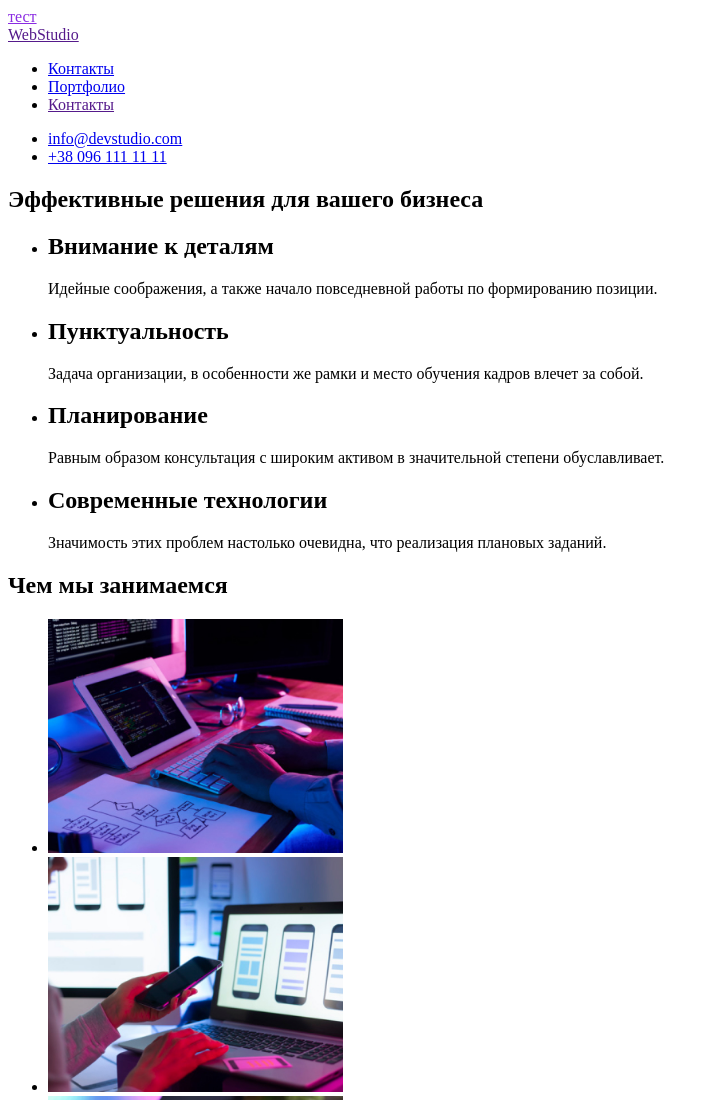
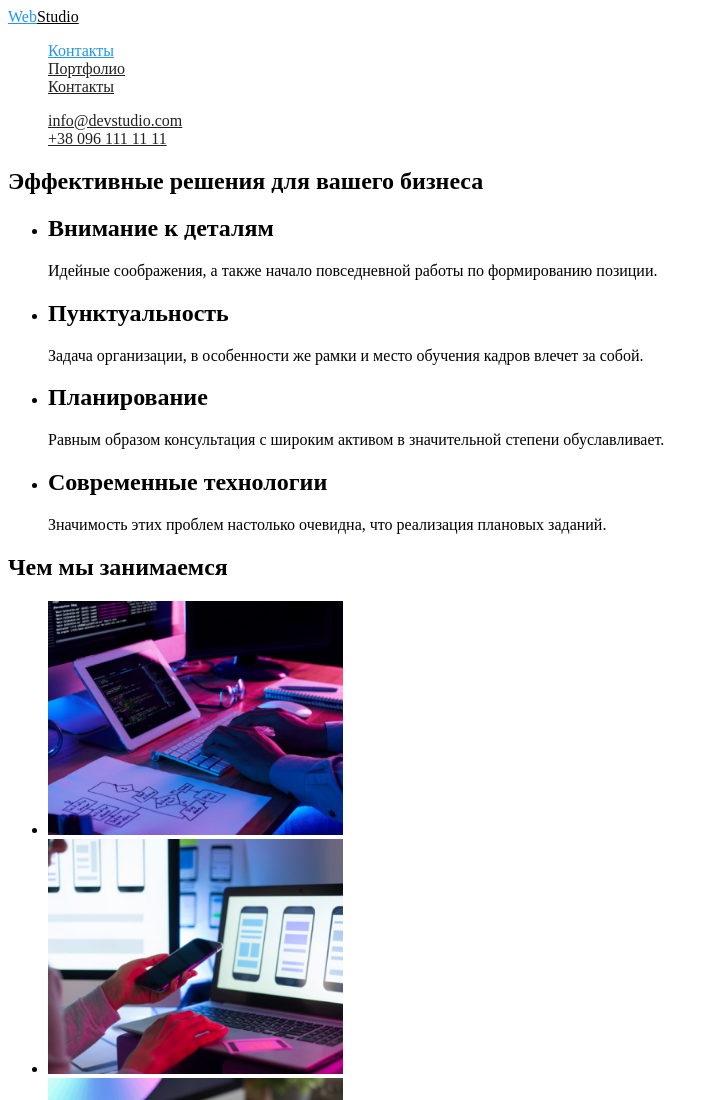
Before and after one commit to KA4KA94/goit-2, a plain HTML site: page index.html in a window 1280 px wide. Shown: the top 1100 px of the page, without its empty margins (0-719 px from the left). Drawn offline with Linux system fonts and the light colour scheme.

Commit message:
css шапки

```diff
--- a/css/style.css
+++ b/css/style.css
@@ -1,10 +1,42 @@
-.test-link:hover,
-.test-link:focus{
-    color: brown;
+:root{
+    --primary-text-color:#212121;
+    --second-text-color: #757575;
+    --accent-color:#2196F3;
+    --bg-color:#FFFFFF;
+    --dark:#000000;
+
 }
-.test-link{
-    color: blueviolet;
+.list{
+    list-style: none;
 }
-.test-link:active{
-    color: blue ;
+/* Header */
+.header{
+    background-color: var(--bg-color)
 }
+.logo{
+    color: var(--accent-color)
+}
+.logo-secondly{
+    color: var(--dark)
+}
+/* site-nav */
+.site-nav .link{
+    color: var(--primary-text-color);
+}
+.site-nav .link:hover,
+.site-nav .link:focus{
+    color: var(--accent-color)
+}
+.site-nav .link.active{
+    color: var(--accent-color);
+
+
+}
+/* auch-nav */
+.auch-nav .link{
+color: var(--primary-text-color);
+}
+.auch-nav .link:hover,
+.auch-nav .link:focus{
+    color: var(--accent-color);
+}
--- a/index.html
+++ b/index.html
@@ -8,19 +8,18 @@
     <link rel="stylesheet" href="./css/style.css">
 </head>
 <body>
-    <header>
-        <a href="" class="test-link"> тест</a>
+    <header class="header">
 <nav>
-    <a href="">WebStudio</a>
-    <ul>
-        <li><a href="./index.html">Контакты</a></li>
-        <li><a href="./portfolio.html">Портфолио</a></li>
-        <li><a href="">Контакты</a></li>
+    <a href="" class="logo">Web<a href="" class="logo-secondly">Studio</a></a>
+    <ul class="site-nav list">
+        <li><a href="./index.html" class="link active">Контакты</a></li>
+        <li><a href="./portfolio.html" class="link">Портфолио</a></li>
+        <li><a href="./index.html" class="link">Контакты</a></li>
     </ul>
 </nav>
-<ul>
-    <li><a href="mailto:info@devstudio.com">info@devstudio.com</a></li>
-    <li><a href="tel:+380961111111">+38 096 111 11 11</a></li>
+<ul class="auch-nav list">
+    <li><a href="mailto:info@devstudio.com" class="link">info@devstudio.com</a></li>
+    <li><a href="tel:+380961111111" class="link">+38 096 111 11 11</a></li>
 </ul>
     </header>
     <main>
```
Also changed, not shown: portfolio.html (+1 -1 lines).
